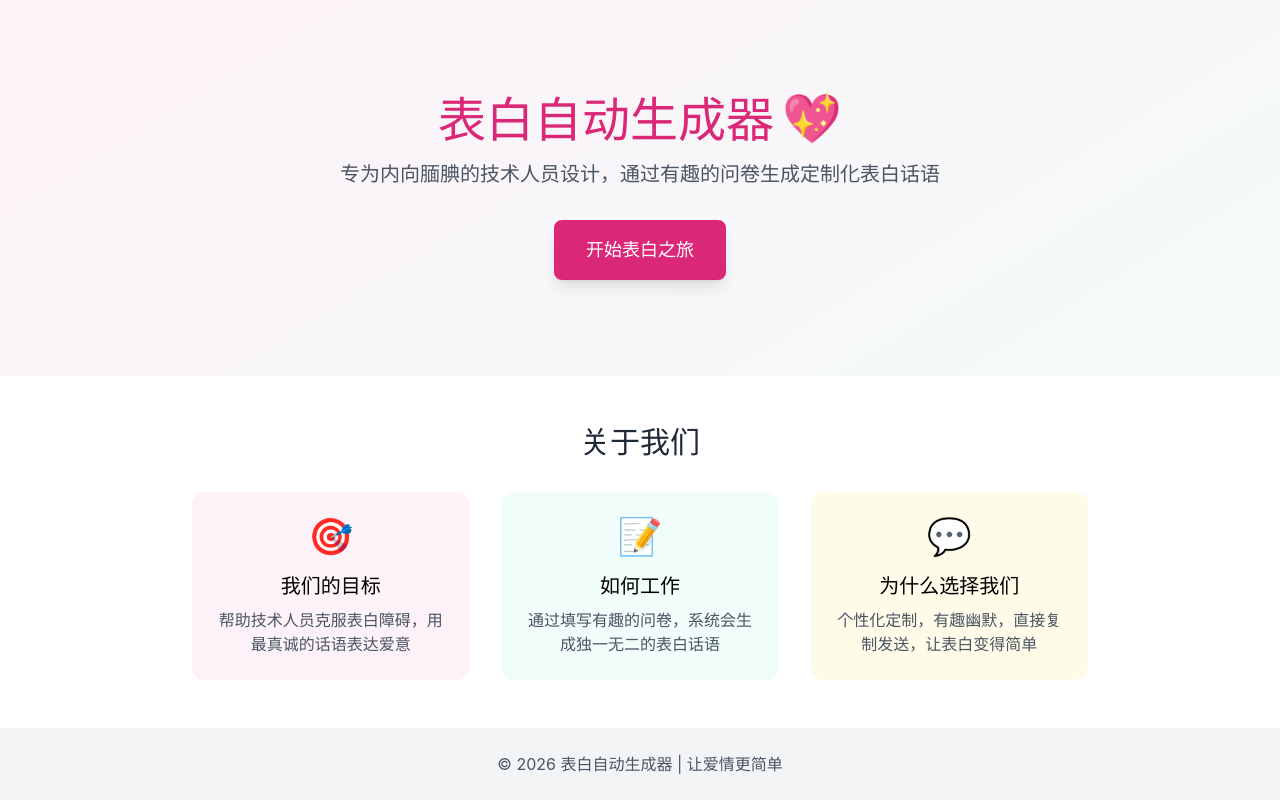
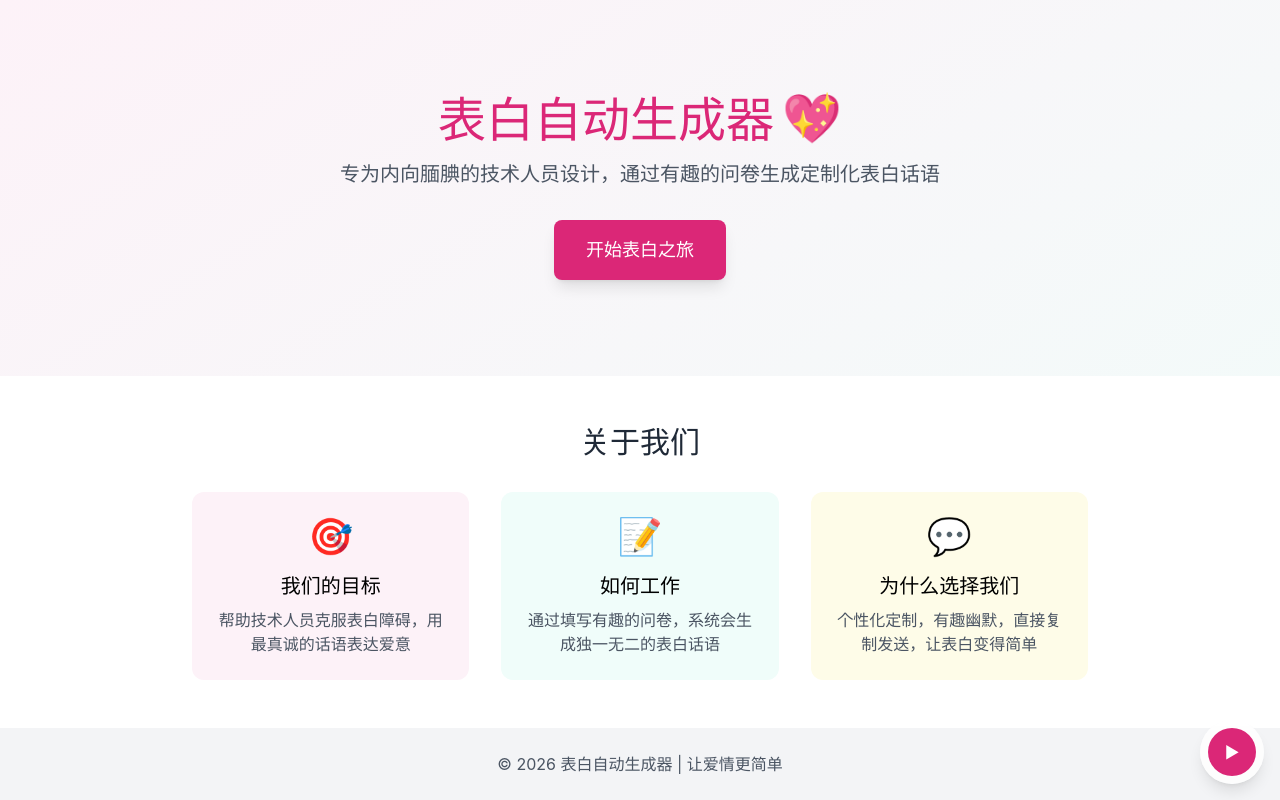
Before and after one commit to long-safe-accont-4567-uvwxyz-9876/666, a React (Vite) app: page / in a window 1280 px wide. Built offline with nearby package versions, Linux system fonts and the light colour scheme.

Commit message:
feat: 表白小程序项目构思
Co-authored-by: traeagent <traeagent@users.noreply.github.com>

```diff
--- a/src/App.tsx
+++ b/src/App.tsx
@@ -2,15 +2,19 @@ import { BrowserRouter as Router, Routes, Route } from "react-router-dom";
 import Home from "@/pages/Home";
 import Questionnaire from "@/pages/Questionnaire";
 import Result from "@/pages/Result";
+import AudioPlayer from "@/components/AudioPlayer";
 
 export default function App() {
   return (
     <Router>
-      <Routes>
-        <Route path="/" element={<Home />} />
-        <Route path="/questionnaire" element={<Questionnaire />} />
-        <Route path="/result" element={<Result />} />
-      </Routes>
+      <div className="relative min-h-screen">
+        <Routes>
+          <Route path="/" element={<Home />} />
+          <Route path="/questionnaire" element={<Questionnaire />} />
+          <Route path="/result" element={<Result />} />
+        </Routes>
+        <AudioPlayer />
+      </div>
     </Router>
   );
 }
--- /dev/null
+++ b/src/components/AudioPlayer.tsx
@@ -0,0 +1,46 @@
+import React, { useState, useEffect, useRef } from 'react';
+
+export default function AudioPlayer() {
+  const [isPlaying, setIsPlaying] = useState(false);
+  const audioRef = useRef<HTMLAudioElement>(null);
+
+  useEffect(() => {
+    const audio = audioRef.current;
+    if (audio) {
+      if (isPlaying) {
+        audio.play().catch(error => {
+          console.error('Failed to play audio:', error);
+          setIsPlaying(false);
+        });
+      } else {
+        audio.pause();
+      }
+    }
+  }, [isPlaying]);
+
+  const togglePlay = () => {
+    setIsPlaying(!isPlaying);
+  };
+
+  return (
+    <div className="fixed bottom-4 right-4 bg-white/80 backdrop-blur-sm p-2 rounded-full shadow-lg z-50">
+      <button
+        onClick={togglePlay}
+        className="w-12 h-12 rounded-full bg-pink-600 text-white flex items-center justify-center hover:bg-pink-700 transition-colors"
+        aria-label={isPlaying ? "Pause music" : "Play music"}
+      >
+        {isPlaying ? '⏸' : '▶'}
+      </button>
+      <audio
+        ref={audioRef}
+        loop
+        volume={0.3}
+        className="hidden"
+      >
+        {/* 注意：需要将实际的音频文件放在 assets/audio/ 目录下 */}
+        <source src="/src/assets/audio/恋愛サーキュレーション.mp3" type="audio/mpeg" />
+        您的浏览器不支持音频元素。
+      </audio>
+    </div>
+  );
+}
```
Also changed, not shown: 1 other file (tests, documents, lock files or other folders).
